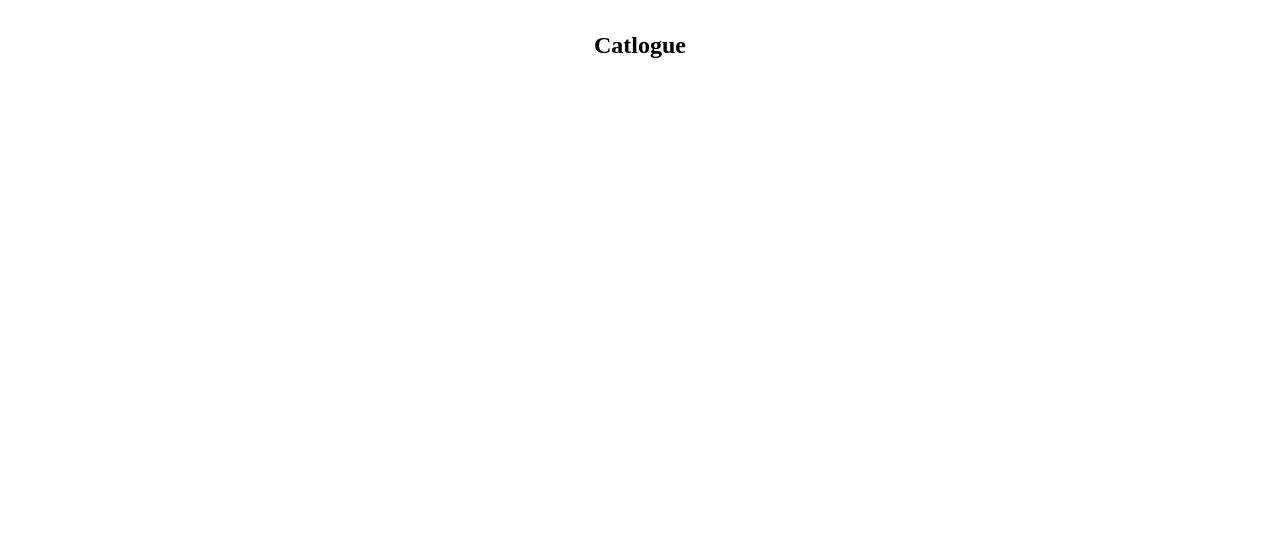
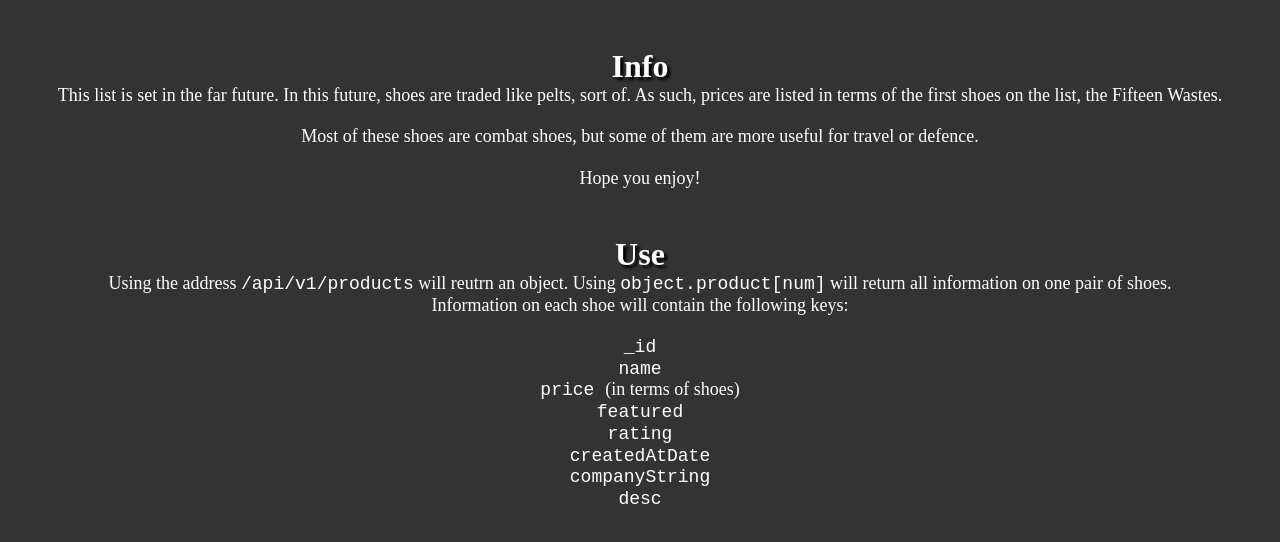
Before and after one commit to SchoolPotato/store-api, a website: page public/index.html in a window 1280 px wide. Drawn offline with nearby package versions, Linux system fonts and the light colour scheme.

Commit message:
Finished homepage

```diff
--- a/public/index.html
+++ b/public/index.html
@@ -12,7 +12,29 @@
 </head>
 <body>
     <form class="task-form">
-        <h4>Catlogue</h4>
+        <h2>Info</h2>
+        <p>This list is set in the far future. In this future, shoes are traded like pelts, sort of. As such, prices are listed in
+        terms of the first shoes on the list, the Fifteen Wastes.<br><br>
+
+        Most of these shoes are combat shoes, but some of them are more useful for travel or defence.<br><br>
+
+        Hope you enjoy!
+        </p>
+        <h2>Use</h2>
+        <p>Using the address <code>/api/v1/products</code> will reutrn an object. Using <code>object.product[num]</code> will return all information on
+        one pair of shoes. <br>
+        Information on each shoe will contain the following keys:<br><br>
+
+        <code>_id<br>
+        name<br>
+        price <span>(in terms of shoes)</span><br>
+        featured<br>
+        rating<br>
+        createdAtDate<br>
+        companyString<br>
+        desc<br>
+        </code>
+        </p>
     <!-- axios -->
     <script src="https://cdnjs.cloudflare.com/ajax/libs/axios/0.21.1/axios.min.js"
         integrity="sha512-bZS47S7sPOxkjU/4Bt0zrhEtWx0y0CRkhEp8IckzK+ltifIIE9EMIMTuT/mEzoIMewUINruDBIR/jJnbguonqQ=="
--- a/public/main.css
+++ b/public/main.css
@@ -66,7 +66,29 @@
     0 10px 10px -5px rgba(0, 0, 0, 0.04);
 }
 
-h4 {
-  font-size: 150%;
+* {
+  color: white;
+  font-family: "Times New Roman", Times, serif;
+}
+body {
+  background-color: rgba(0, 0, 0, 0.8);
+}
+
+h2 {
+  font-size: 200%;
+  text-shadow: 3px 3px 3px rgba(0, 0, 0, 1);
+  text-align: center;
+  margin-bottom: 0rem;
+  margin-top: 3rem;
+}
+
+code {
+  font-family: "Courier New", Courier, monospace;
+}
+
+p,
+span {
+  margin-top: 0;
+  font-size: large;
   text-align: center;
 }
```
